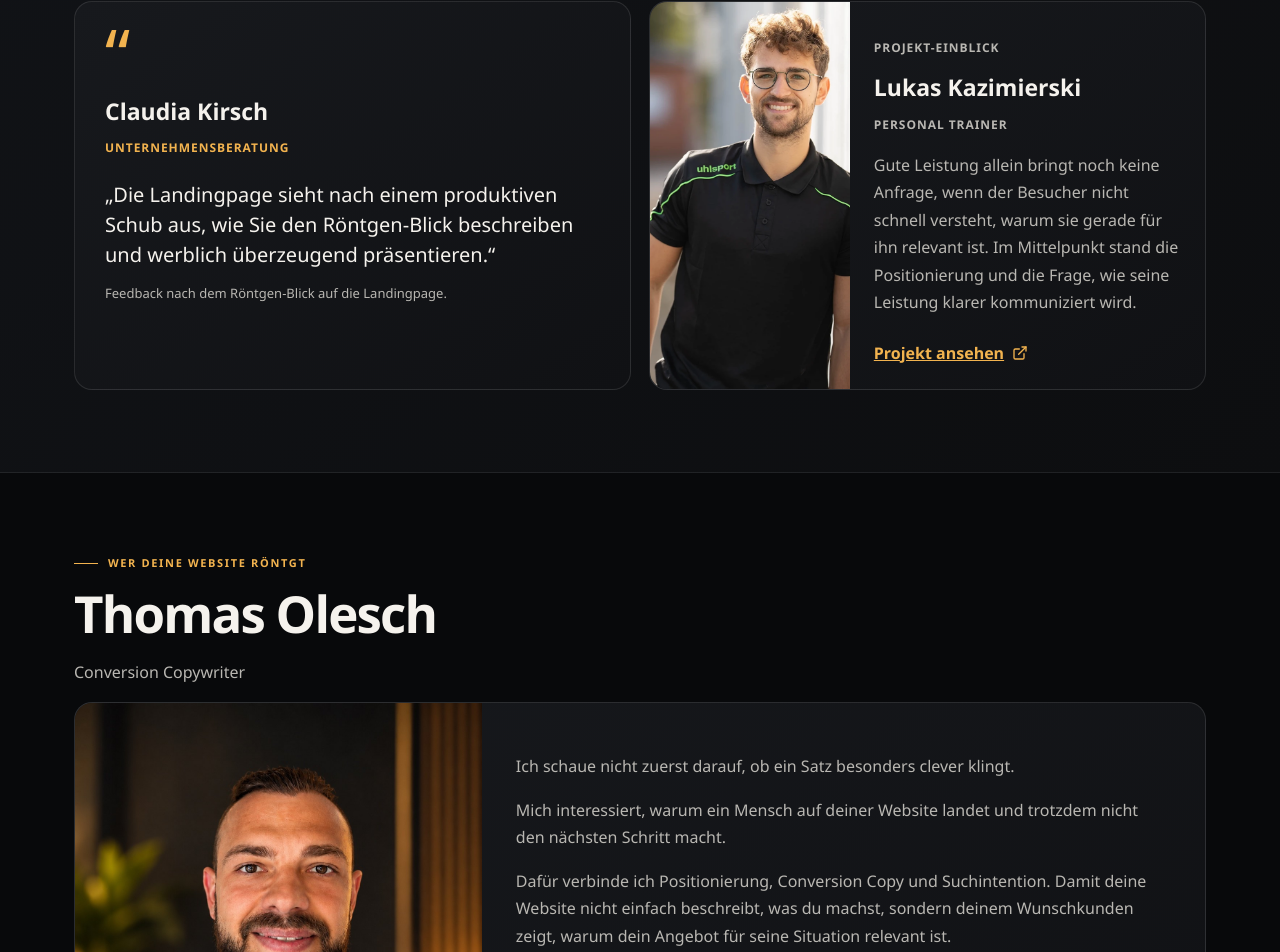
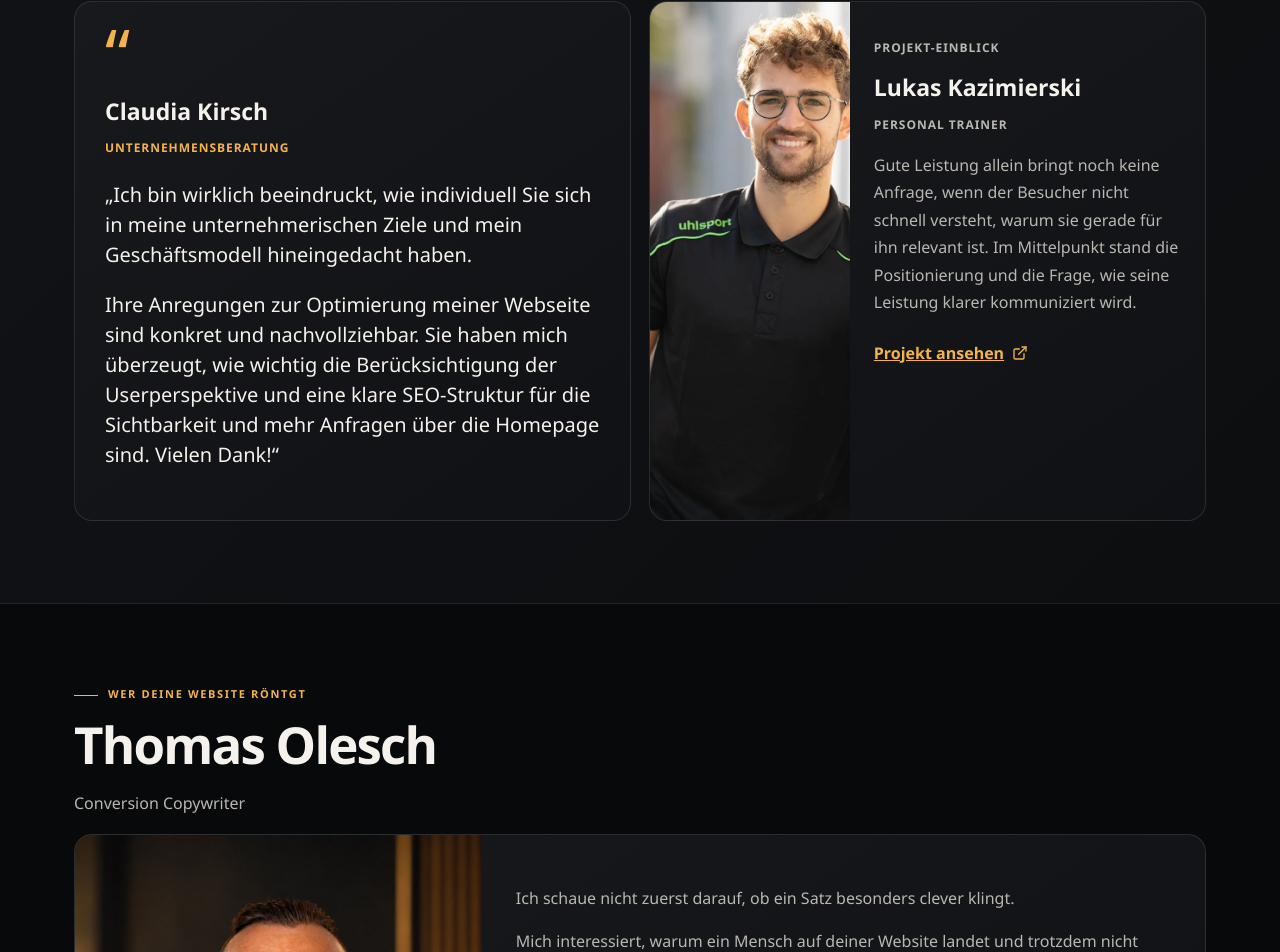
Before and after one commit to thomasech7-dot/webseite-roentgen, a React (Vite) app: page / in a window 1280 px wide. Shown: the part 3278-4230 px from the top of the page. Built offline with nearby package versions, Linux system fonts and the light colour scheme.

Commit message:
Use Claudia Kirsch's exact testimonial

```diff
--- a/src/main.tsx
+++ b/src/main.tsx
@@ -148,7 +148,7 @@ function Home() {
 
         <Section id="kundenstimmen" alt eye="Was andere am Röntgen-Blick sehen" title="Vertrauen entsteht nicht durch große Versprechen, sondern durch konkrete Arbeit.">
           <div className="proofGrid">
-            <article className="quoteCard"><span className="quoteMark">“</span><h3>Claudia Kirsch</h3><p className="role">Unternehmensberatung</p><blockquote>„Die Landingpage sieht nach einem produktiven Schub aus, wie Sie den Röntgen-Blick beschreiben und werblich überzeugend präsentieren.“</blockquote><p className="quoteHint">Feedback nach dem Röntgen-Blick auf die Landingpage.</p></article>
+            <article className="quoteCard"><span className="quoteMark">“</span><h3>Claudia Kirsch</h3><p className="role">Unternehmensberatung</p><blockquote><p>„Ich bin wirklich beeindruckt, wie individuell Sie sich in meine unternehmerischen Ziele und mein Geschäftsmodell hineingedacht haben.</p><p>Ihre Anregungen zur Optimierung meiner Webseite sind konkret und nachvollziehbar. Sie haben mich überzeugt, wie wichtig die Berücksichtigung der Userperspektive und eine klare SEO-Struktur für die Sichtbarkeit und mehr Anfragen über die Homepage sind. Vielen Dank!“</p></blockquote></article>
             <article className="projectCard"><img src={lukasPhoto} alt="Lukas Kazimierski" /><div className="projectBody"><p className="projectEyebrow">Projekt-Einblick</p><h3>Lukas Kazimierski</h3><p className="role">Personal Trainer</p><p>Gute Leistung allein bringt noch keine Anfrage, wenn der Besucher nicht schnell versteht, warum sie gerade für ihn relevant ist. Im Mittelpunkt stand die Positionierung und die Frage, wie seine Leistung klarer kommuniziert wird.</p><a href="https://www.lukas-kazimierski.de" target="_blank" rel="noreferrer">Projekt ansehen <ExternalLink /></a></div></article>
           </div>
         </Section>
```
